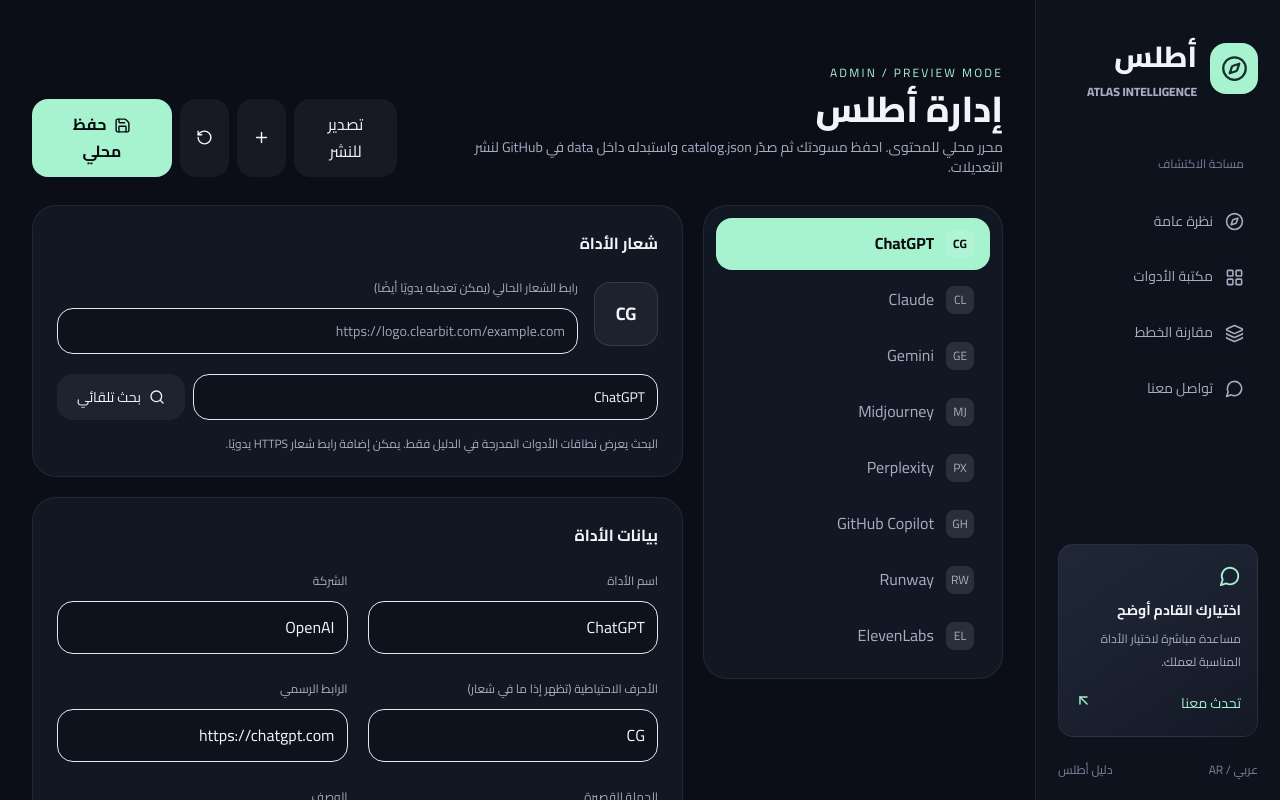
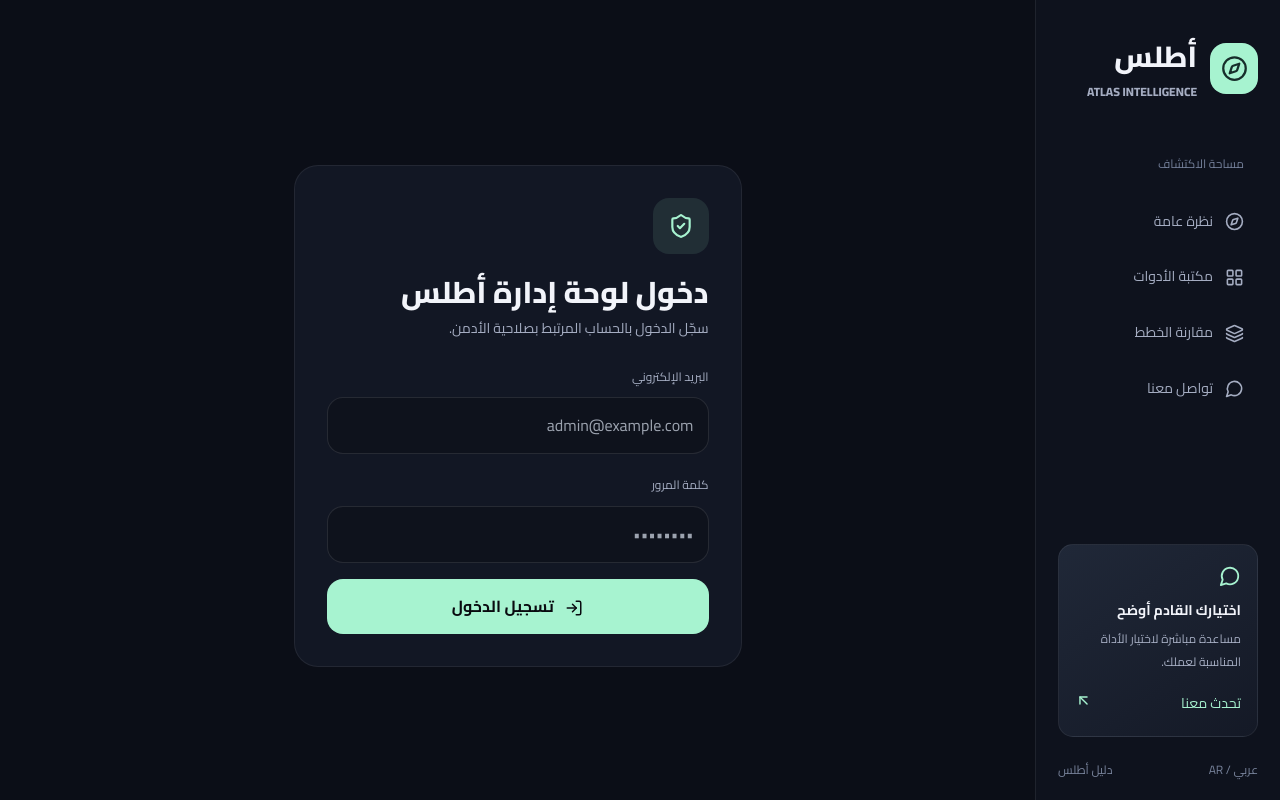
Before and after one commit to mnasa-codex/ai-atlas, a Next.js app: page /ai-atlas/admin in a window 1280 px wide. Shown: the top 800 px of the page. Built offline with nearby package versions, Linux system fonts and the light colour scheme; no server answers.

Commit message:
fix(admin): enable Supabase auth for production admin route

```diff
--- a/app/admin/page.tsx
+++ b/app/admin/page.tsx
@@ -1,4 +1,227 @@
-import {notFound} from 'next/navigation';
+'use client';
+
+import { FormEvent, useEffect, useState } from 'react';
+import { Loader2, LogIn, LogOut, ShieldCheck } from 'lucide-react';
+import { supabase } from '@/lib/supabase';
 import AdminEditor from '@/components/AdminEditor';
-export const dynamic='force-static';
-export default function Admin(){if(process.env.NODE_ENV==='production')notFound();return <AdminEditor/>}
+
+const errorMessage = (message: string) => {
+  if (/invalid login credentials/i.test(message)) return 'البريد الإلكتروني أو كلمة المرور غير صحيحة.';
+  if (/email not confirmed/i.test(message)) return 'يجب تأكيد البريد الإلكتروني أولًا من رسالة Supabase.';
+  return message;
+};
+
+export default function AdminPage() {
+  const [loading, setLoading] = useState(true);
+  const [checking, setChecking] = useState(false);
+  const [isAdmin, setIsAdmin] = useState(false);
+  const [email, setEmail] = useState('');
+  const [password, setPassword] = useState('');
+  const [error, setError] = useState('');
+  const [currentEmail, setCurrentEmail] = useState('');
+
+  useEffect(() => {
+    let mounted = true;
+
+    const checkSession = async () => {
+      if (!supabase) {
+        if (mounted) {
+          setError('إعدادات Supabase غير متوفرة في نسخة النشر الحالية.');
+          setLoading(false);
+        }
+        return;
+      }
+
+      const { data: sessionData, error: sessionError } = await supabase.auth.getSession();
+      if (!mounted) return;
+
+      if (sessionError) {
+        setError(sessionError.message);
+        setLoading(false);
+        return;
+      }
+
+      const user = sessionData.session?.user;
+      if (!user) {
+        setIsAdmin(false);
+        setLoading(false);
+        return;
+      }
+
+      await verifyAdmin(user.id, user.email ?? '', mounted);
+    };
+
+    const { data: listener } = supabase?.auth.onAuthStateChange(async (_event, session) => {
+      if (!mounted || !session?.user) return;
+      await verifyAdmin(session.user.id, session.user.email ?? '', mounted);
+    }) ?? { data: { subscription: null } };
+
+    checkSession();
+
+    return () => {
+      mounted = false;
+      listener.subscription?.unsubscribe();
+    };
+  }, []);
+
+  async function verifyAdmin(userId: string, userEmail: string, mounted = true) {
+    if (!supabase) return;
+    setChecking(true);
+    setError('');
+
+    const { data, error: adminError } = await supabase
+      .from('admin_users')
+      .select('user_id')
+      .eq('user_id', userId)
+      .maybeSingle();
+
+    if (!mounted) return;
+
+    setChecking(false);
+    setLoading(false);
+
+    if (adminError) {
+      setIsAdmin(false);
+      setError('تعذر التحقق من صلاحيات الأدمن. تأكد من أن الحساب مضاف إلى admin_users.');
+      return;
+    }
+
+    if (!data) {
+      setIsAdmin(false);
+      setCurrentEmail(userEmail);
+      setError('هذا الحساب مسجّل دخول، لكنه غير مخوّل كأدمن.');
+      return;
+    }
+
+    setCurrentEmail(userEmail);
+    setIsAdmin(true);
+  }
+
+  async function handleLogin(event: FormEvent<HTMLFormElement>) {
+    event.preventDefault();
+    if (!supabase) return;
+
+    setChecking(true);
+    setError('');
+
+    const { data, error: signInError } = await supabase.auth.signInWithPassword({
+      email: email.trim(),
+      password,
+    });
+
+    if (signInError) {
+      setChecking(false);
+      setError(errorMessage(signInError.message));
+      return;
+    }
+
+    if (!data.user) {
+      setChecking(false);
+      setError('تم تسجيل الدخول بدون حساب مستخدم صالح.');
+      return;
+    }
+
+    await verifyAdmin(data.user.id, data.user.email ?? email.trim());
+  }
+
+  async function handleLogout() {
+    if (!supabase) return;
+    await supabase.auth.signOut();
+    setIsAdmin(false);
+    setCurrentEmail('');
+    setEmail('');
+    setPassword('');
+    setError('');
+  }
+
+  if (loading || checking) {
+    return (
+      <main className="min-h-screen grid place-items-center px-5">
+        <div className="glass rounded-3xl px-8 py-7 text-center">
+          <Loader2 className="mx-auto animate-spin" size={28} />
+          <p className="mt-3 text-sm text-muted">جارٍ التحقق من صلاحيات الأدمن…</p>
+        </div>
+      </main>
+    );
+  }
+
+  if (!supabase) {
+    return (
+      <main className="min-h-screen grid place-items-center px-5">
+        <div className="glass max-w-md rounded-3xl p-7 text-center">
+          <h1 className="text-2xl font-extrabold">إعداد Supabase غير مكتمل</h1>
+          <p className="mt-3 text-sm text-muted">نسخة GitHub Pages الحالية لا تحتوي على متغيرات Supabase المطلوبة لتسجيل الدخول.</p>
+        </div>
+      </main>
+    );
+  }
+
+  if (!isAdmin) {
+    return (
+      <main className="min-h-screen grid place-items-center px-5 pt-24 pb-16">
+        <section className="glass w-full max-w-md rounded-3xl p-7 md:p-8">
+          <div className="h-14 w-14 rounded-2xl bg-gold/10 grid place-items-center text-gold">
+            <ShieldCheck size={26} />
+          </div>
+          <h1 className="mt-5 text-3xl font-extrabold">دخول لوحة إدارة أطلس</h1>
+          <p className="mt-2 text-sm text-muted">سجّل الدخول بالحساب المرتبط بصلاحية الأدمن.</p>
+
+          {error && (
+            <div className="mt-5 rounded-2xl border border-red-400/20 bg-red-400/5 px-4 py-3 text-sm text-red-200">
+              {error}
+            </div>
+          )}
+
+          <form onSubmit={handleLogin} className="mt-6 space-y-4">
+            <label className="block">
+              <span className="text-xs text-muted">البريد الإلكتروني</span>
+              <input
+                type="email"
+                autoComplete="email"
+                value={email}
+                onChange={(e) => setEmail(e.target.value)}
+                required
+                className="mt-2 w-full rounded-2xl border border-white/10 bg-black/20 p-3.5 outline-none focus:border-gold/40"
+                placeholder="admin@example.com"
+              />
+            </label>
+
+            <label className="block">
+              <span className="text-xs text-muted">كلمة المرور</span>
+              <input
+                type="password"
+                autoComplete="current-password"
+                value={password}
+                onChange={(e) => setPassword(e.target.value)}
+                required
+                className="mt-2 w-full rounded-2xl border border-white/10 bg-black/20 p-3.5 outline-none focus:border-gold/40"
+                placeholder="••••••••"
+              />
+            </label>
+
+            <button
+              type="submit"
+              disabled={checking}
+              className="w-full rounded-2xl bg-gold px-5 py-3.5 font-bold text-[#090A0F] disabled:opacity-60"
+            >
+              {checking ? <Loader2 className="mx-auto animate-spin" size={19} /> : <><LogIn size={18} className="inline ml-2" /> تسجيل الدخول</>}
+            </button>
+          </form>
+        </section>
+      </main>
+    );
+  }
+
+  return (
+    <>
+      <div className="fixed left-5 top-5 z-50 flex items-center gap-2 rounded-2xl border border-white/10 bg-black/40 px-3 py-2 text-xs backdrop-blur-xl">
+        <ShieldCheck size={15} className="text-gold" />
+        <span className="text-muted">{currentEmail}</span>
+        <button onClick={handleLogout} className="mr-1 rounded-xl p-1.5 hover:bg-white/10" aria-label="تسجيل الخروج">
+          <LogOut size={14} />
+        </button>
+      </div>
+      <AdminEditor />
+    </>
+  );
+}
```
